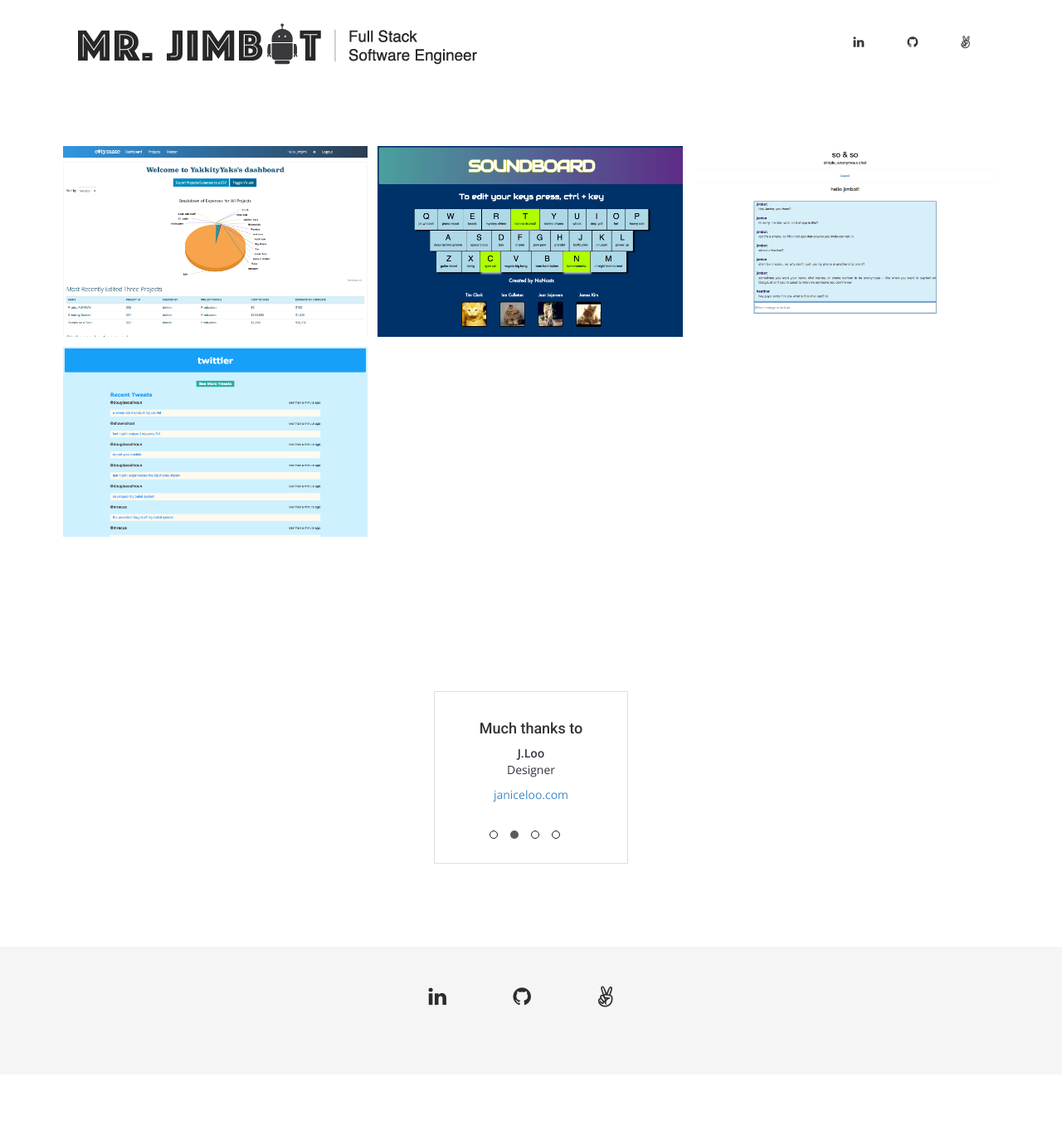
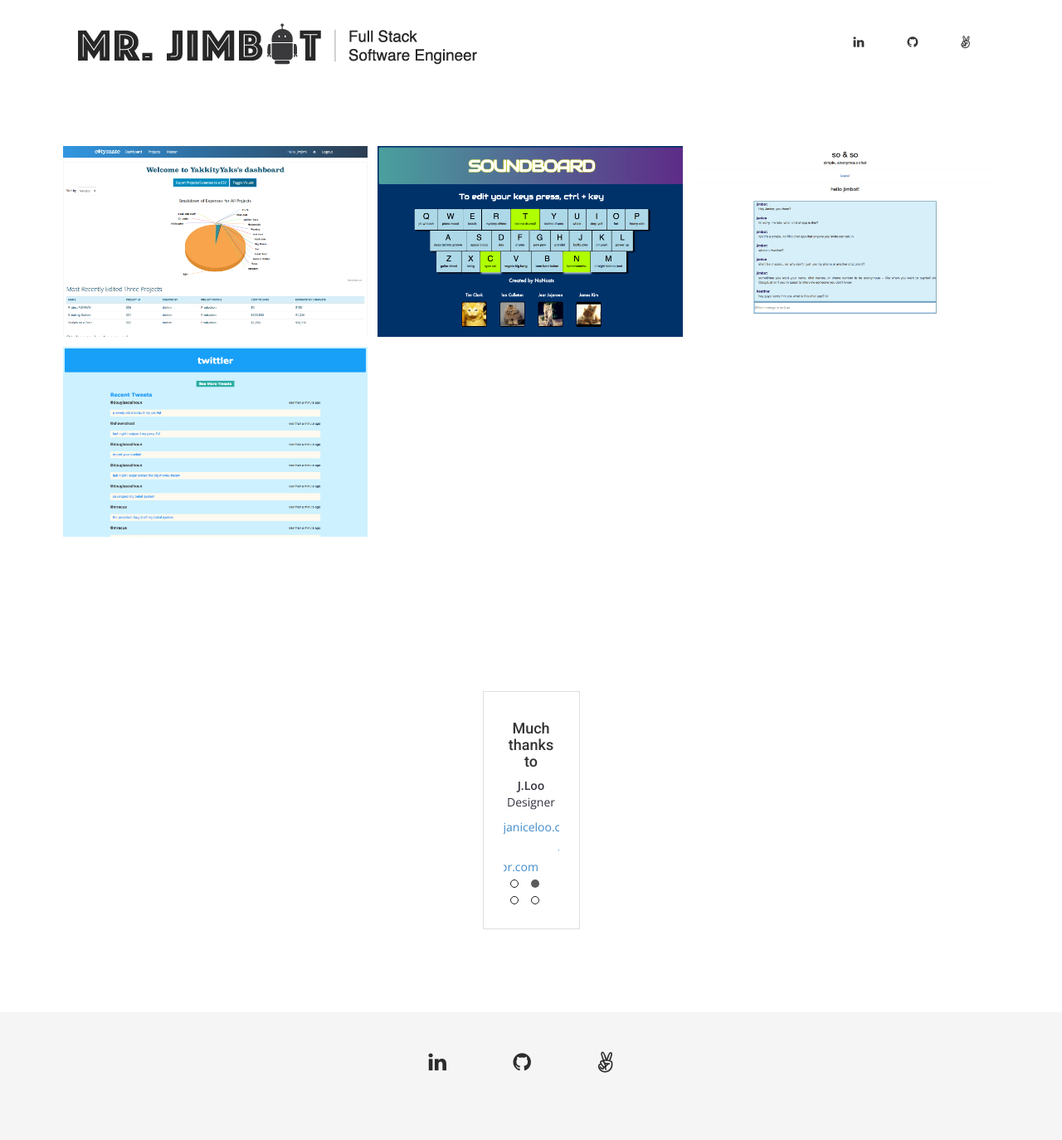
Before and after one commit to jimmy-james/jimmy-james.github.io, a Jekyll site: the page built from index.html, in a window 1280 px wide. Shown: the whole page at 83% size. Built offline with Jekyll 4.4.1, drawn with Linux system fonts in a browser that asks for light colours; nearby versions of some CDN libraries; some web fonts are replaced; before the commit the page ends 1295 px from its top, so only the background shows below that.

```diff
--- a/css/airspace.css
+++ b/css/airspace.css
@@ -314,7 +314,7 @@
 }
 #testimonial .testimonial-carousel {
   text-align: center;
-  width: 20%;
+  width: 10%;
   border: 1px solid #DEDEDE;
   padding: 24px;
   margin: auto;
```
